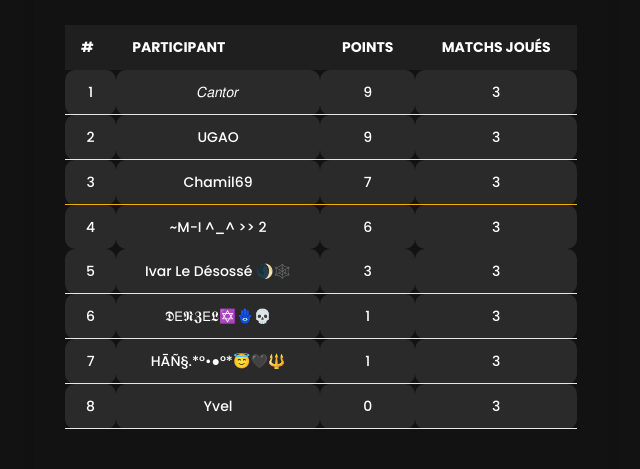
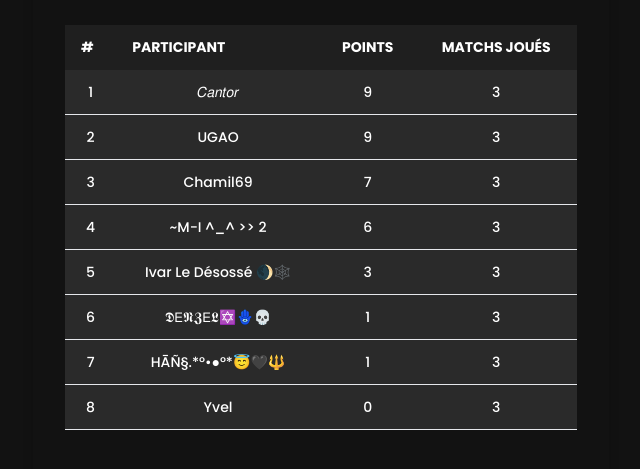
Before and after one commit to Natskashee/FYN-JO, a plain HTML site: page index.html in a window 1280 px wide. Shown: the part 247-716 px from the top of the page, without its empty margins (319-959 px from the left). Drawn offline with nearby package versions, Linux system fonts and the light colour scheme.

Commit message:
Update index.html

```diff
--- a/index.html
+++ b/index.html
@@ -28,7 +28,6 @@
 
       td {
         background-color: #2a2a2a;
-        border-radius: 10px;
         text-align: center;
         padding: 15px 10px;
         transition: transform 0.3s ease, box-shadow 0.3s ease;
@@ -100,14 +99,14 @@
               <td class="py-3 px-4 text-center">3</td>
             </tr>
 
-            <tr class="rank-2 border-b border-yellow-500">
+            <tr class="rank-2 border-b">
               <td class="py-3 px-4">3</td>
               <td class="py-3 px-4">Chamil69</td>
               <td class="py-3 px-4 text-center">7</td>
               <td class="py-3 px-4 text-center">3</td>
             </tr>
 
-            <tr>
+            <tr class="border-b">
               <td class="py-3 px-4">4</td>
               <td class="py-3 px-4">~M-I ^_^ >> 2</td>
               <td class="py-3 px-4 text-center">6</td>
@@ -121,7 +120,7 @@
               <td class="py-3 px-4 text-center">3</td>
             </tr>
 
-            <tr class="rank-3 border-b">
+            <tr class="border-b">
               <td class="py-3 px-4">6</td>
               <td class="py-3 px-4">𝕯𝖤𝕹𝖅𝖤𝕷✡️🪬💀</td>
               <td class="py-3 px-4 text-center">1</td>
```
